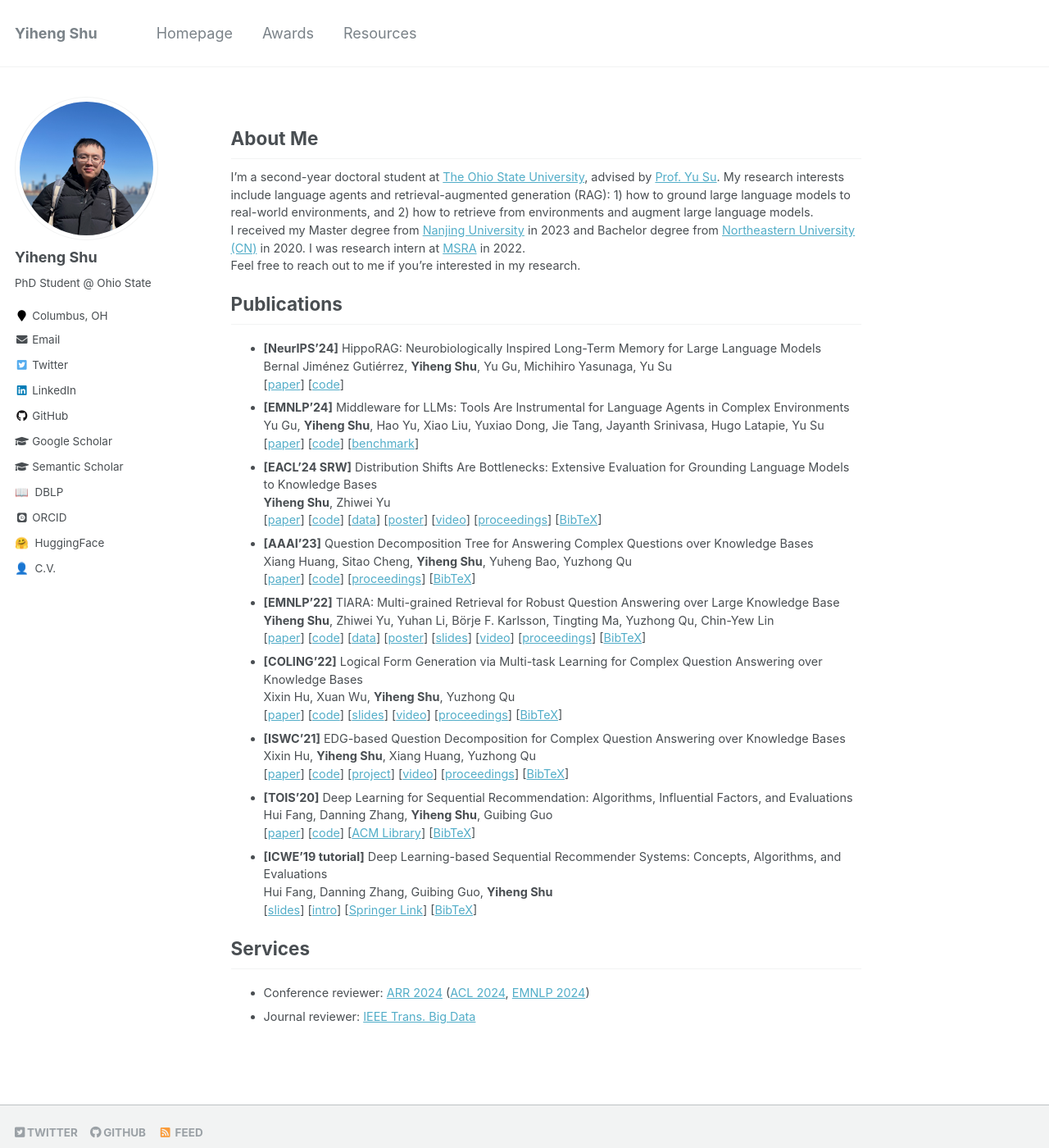
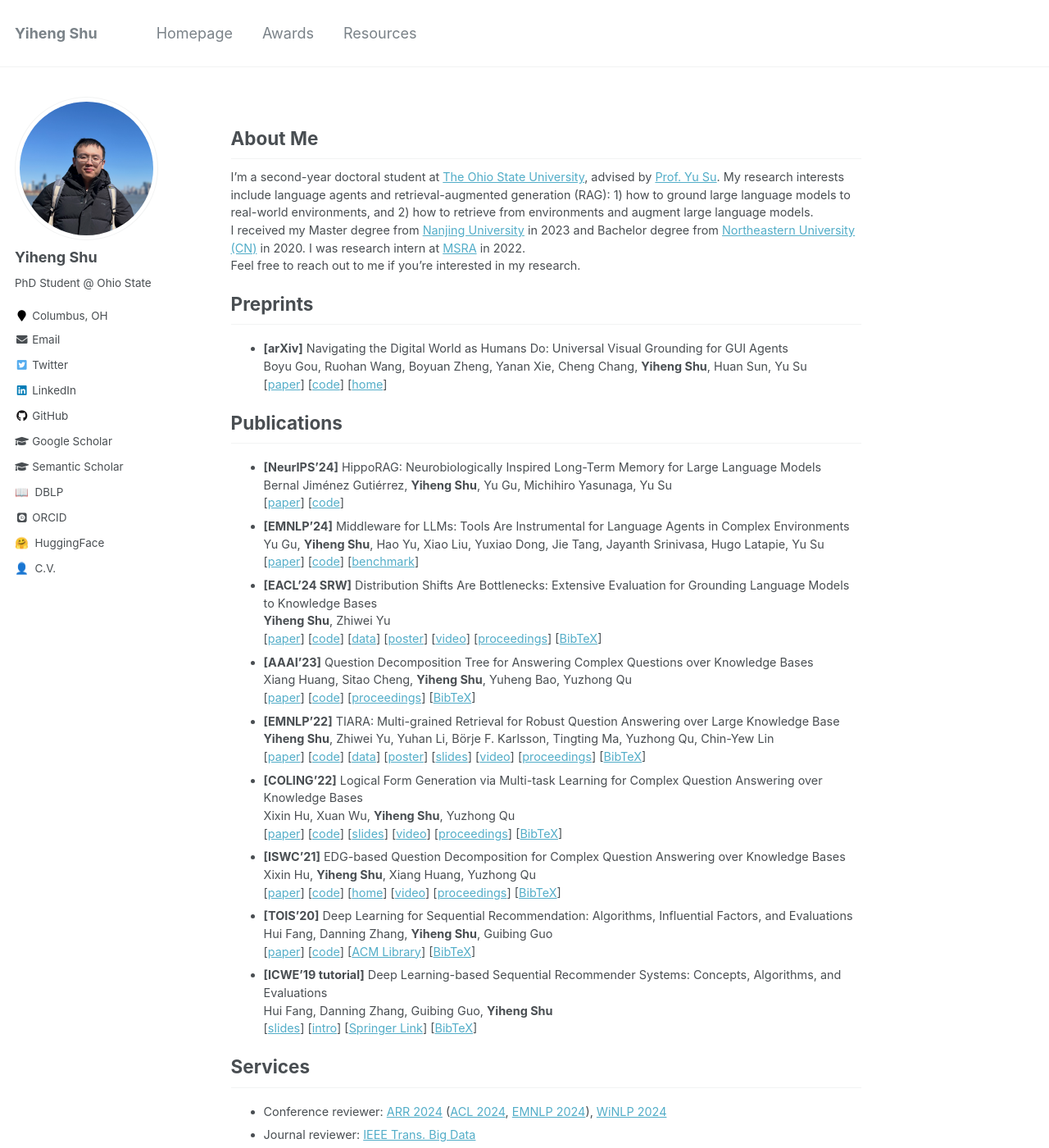
Before and after one commit to yihengshu/yihengshu.github.io, a Jekyll site: the page built from _pages/about.md, in a window 1280 px wide and 1400 px high. Shown: the whole window at 82% size. Built offline with Jekyll 4.4.1, drawn with Linux system fonts in a browser that asks for light colours; some web fonts are replaced.

Commit message:
Update about.md

```diff
--- a/_pages/about.md
+++ b/_pages/about.md
@@ -20,6 +20,14 @@ Feel free to reach out to me if you're interested in my research.
 <!-- - Master in Computer Technology, [Nanjing University](https://www.nju.edu.cn/en/), 2020.09-2023.06, advised by [Prof. Yuzhong Qu](http://ws.nju.edu.cn/~yzqu)
 - Bachelor in Software Engineering, [Northeastern University (CN)](http://english.neu.edu.cn/), 2016.09-2020.06, advised by [Prof. Guibing Guo](https://guoguibing.github.io/) and [Prof. Gang Wu](http://faculty.neu.edu.cn/wugang/)
 - Full-time Research Intern, [Microsoft Research Asia](https://www.msra.cn/), 2022.02-2023.02, advised by researcher [Zhiwei Yu](https://www.microsoft.com/en-us/research/people/zhiwyu/) -->
+
+## Preprints
+
+- **[arXiv]** Navigating the Digital World as Humans Do: Universal Visual Grounding for GUI Agents
+Boyu Gou, Ruohan Wang, Boyuan Zheng, Yanan Xie, Cheng Chang, **Yiheng Shu**, Huan Sun, Yu Su
+[[paper](https://arxiv.org/abs/2410.05243)]
+[[code](https://github.com/OSU-NLP-Group/UGround)]
+[[home](https://osu-nlp-group.github.io/UGround/)]
 
 ## Publications
 
@@ -69,7 +77,7 @@ Xixin Hu, Xuan Wu, **Yiheng Shu**, Yuzhong Qu
 Xixin Hu, **Yiheng Shu**, Xiang Huang, Yuzhong Qu
 [[paper](https://www.researchgate.net/profile/Xixin-Hu/publication/354925951_EDG-Based_Question_Decomposition_for_Complex_Question_Answering_over_Knowledge_Bases/links/63023efae3c7de4c3472860d/EDG-Based-Question-Decomposition-for-Complex-Question-Answering-over-Knowledge-Bases.pdf)]
 [[code](http://github.com/HXX97/EDGQA)]
-[[project](http://edgqa.github.io)]
+[[home](http://edgqa.github.io)]
 [[video](http://videolectures.net/iswc2021_1a_question_decomposition/)]
 [[proceedings](https://link.springer.com/chapter/10.1007/978-3-030-88361-4_8)]
 [[BibTeX](https://dblp.org/rec/conf/semweb/HuSHQ21.html?view=bibtex)]
@@ -88,5 +96,5 @@ Hui Fang, Danning Zhang, Guibing Guo, **Yiheng Shu**
 
 ## Services
 
-- Conference reviewer: [ARR 2024](https://aclrollingreview.org/) ([ACL 2024](https://2024.aclweb.org/), [EMNLP 2024](https://2024.emnlp.org/))
+- Conference reviewer: [ARR 2024](https://aclrollingreview.org/) ([ACL 2024](https://2024.aclweb.org/), [EMNLP 2024](https://2024.emnlp.org/)), [WiNLP 2024](https://www.winlp.org/winlp-2024-workshop/)
 - Journal reviewer: [IEEE Trans. Big Data](https://ieeexplore.ieee.org/xpl/RecentIssue.jsp?punumber=6687317)
```
